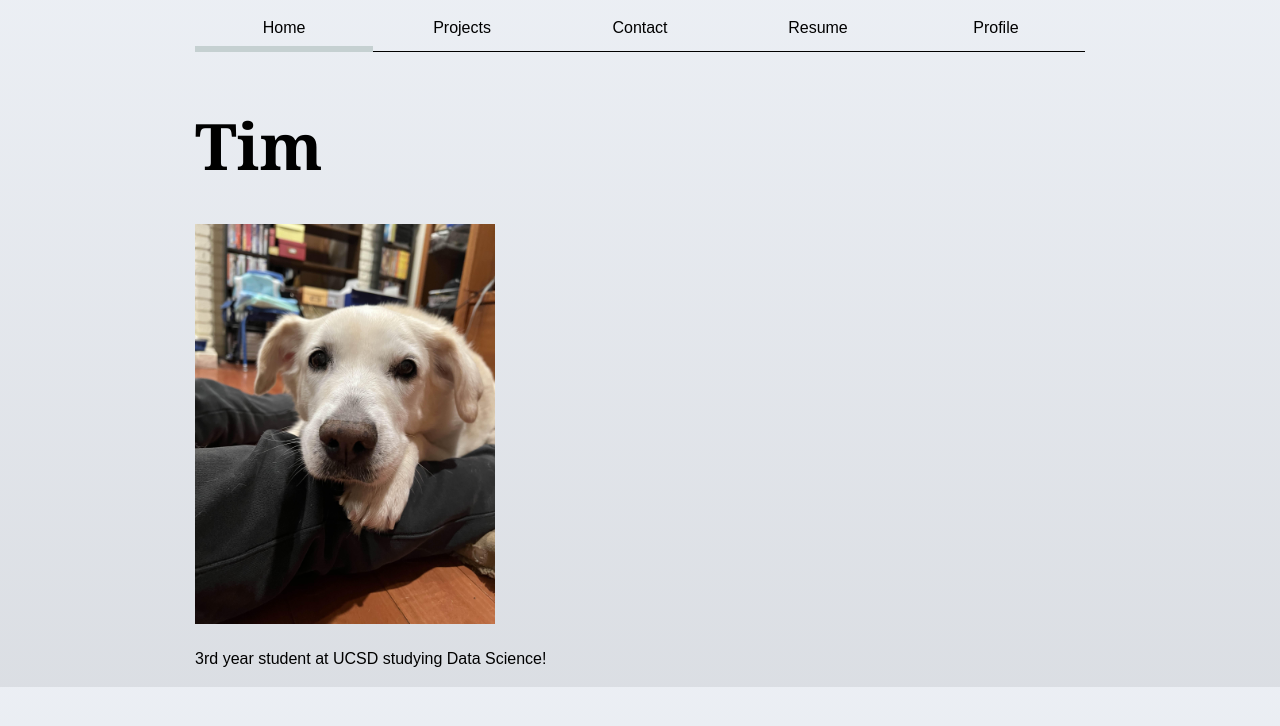
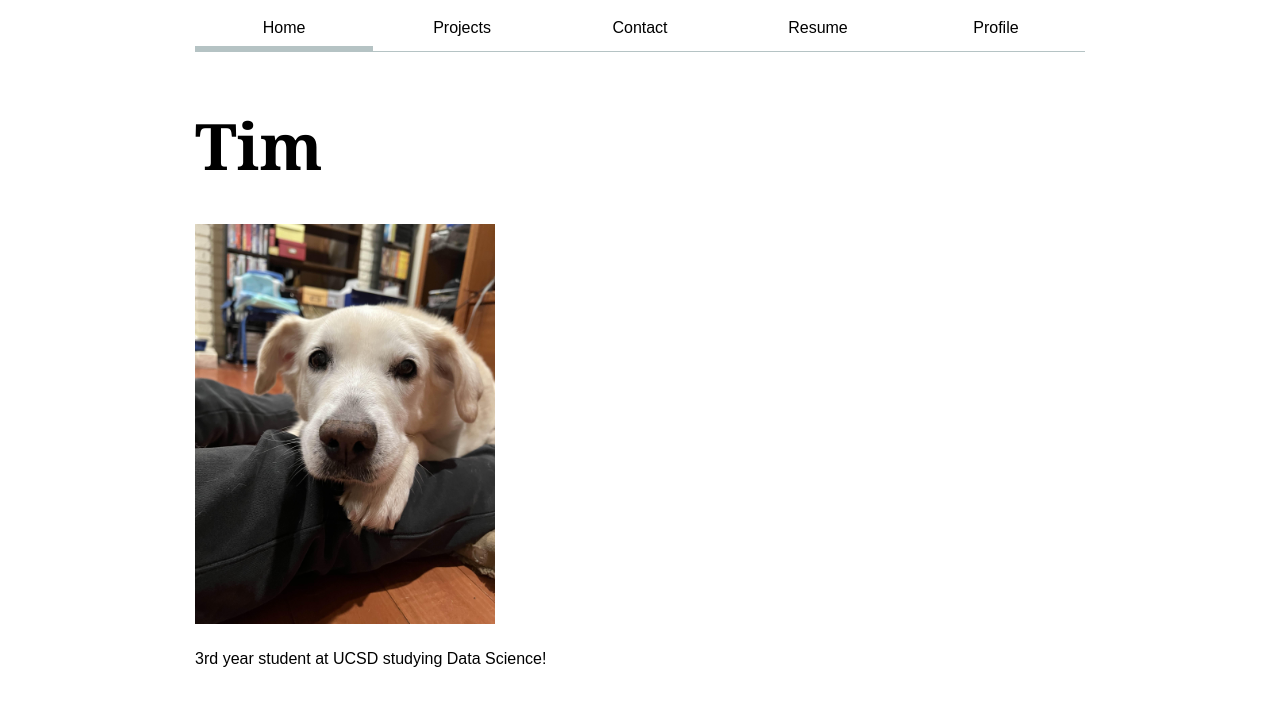
Before and after one commit to TimothyMao/portfolio, a plain HTML site: page index.html in a window 1280 px wide. Drawn offline with Linux system fonts and the light colour scheme.

Commit message:
changed border color for light and dark mode and hover color

```diff
--- a/style.css
+++ b/style.css
@@ -9,10 +9,12 @@ body {
   }
 
   nav {
+    --border-color: oklch(50% 10% 200 / 40%);
     display: flex;
   }
 
   nav a {
+    border-bottom-color: var(--border-color);
     flex: 1;
     text-decoration: none;
     color: inherit;
@@ -21,12 +23,11 @@ body {
     margin-bottom: 1em;
     border-bottom-width: 1px;
     border-bottom-style: solid;
-    border-bottom-color: oklch;
   }
 
   nav a.current{
+    border-bottom-color: var(--border-color);
     border-bottom-width: 0.4em;
-    border-bottom-color: oklch(85% 3% 200);
     padding-bottom: 6px;
   }
 
@@ -40,12 +41,13 @@ body {
 
   html {
     accent-color: var(--color-accent);
+    color-scheme: light dark;
   }
 
   nav a:hover {
     border-bottom-width: 0.4em;
-    border-bottom-color: var(--color-accent);
-    background-color: oklch(from var(--color-accent) 95% 5% h);
+    border-bottom-color: var(--border-color);
+    background-color: color-mix(in oklch, var(--color-accent), canvas 85%);
     padding-bottom: 6px;
   }
 
@@ -94,12 +96,12 @@ body {
   }
   body {
       font-family: "Arial", sans-serif;
-      background: linear-gradient(to bottom, oklch(95% 2% 260), oklch(90% 2% 260));
+      /*background: linear-gradient(to bottom, oklch(95% 2% 260), oklch(90% 2% 260)); */
   }
   section {
     padding: 1em;
     margin-bottom: 2em;
     border-radius: 8px;
-    box-shadow: 0 2px 4px oklch(40% 0.05 250 / 0.1);
-    background-color: oklch(90% 6% 265);
+    /*box-shadow: 0 2px 4px oklch(40% 0.05 250 / 0.1);
+    background-color: oklch(90% 6% 265); */
     }
```
Also changed, not shown: contact/index.html (+1 -1 lines).
